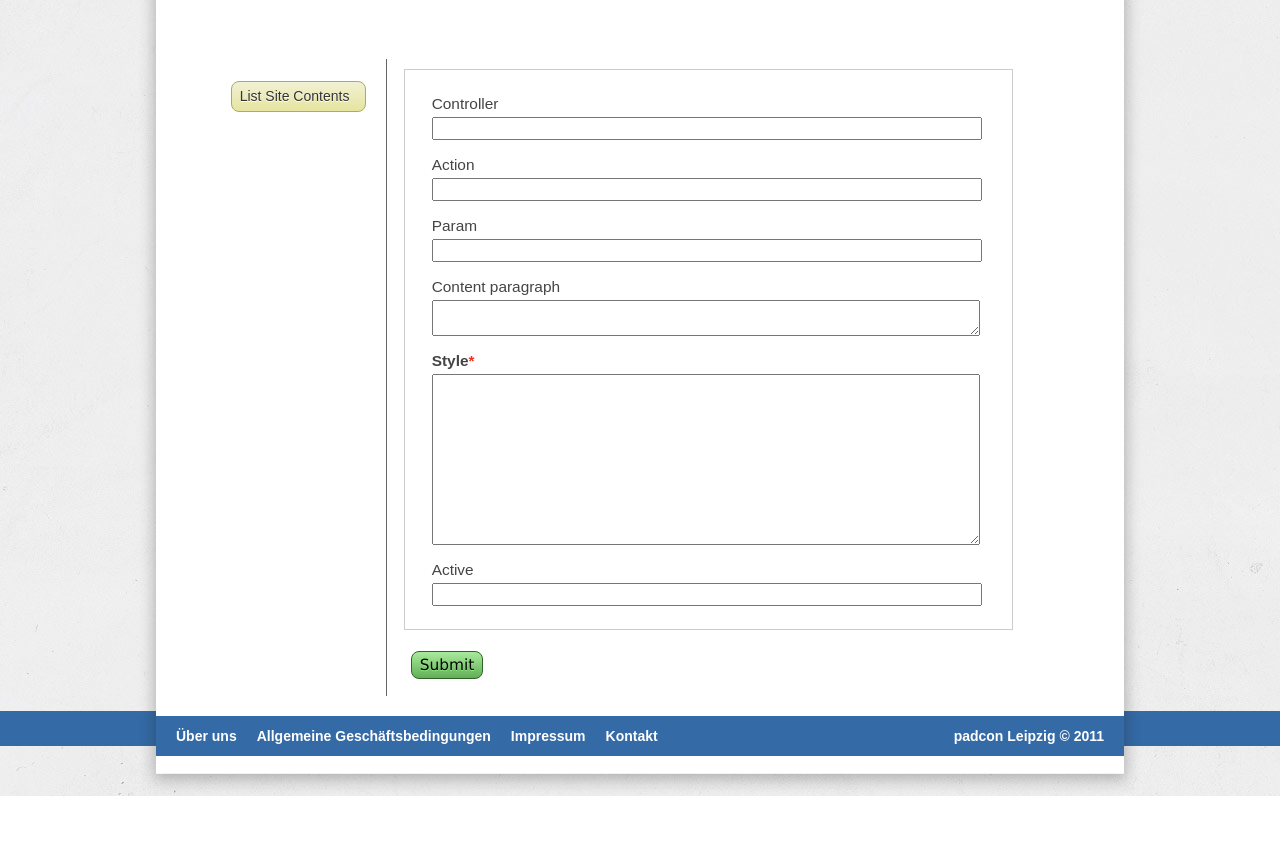
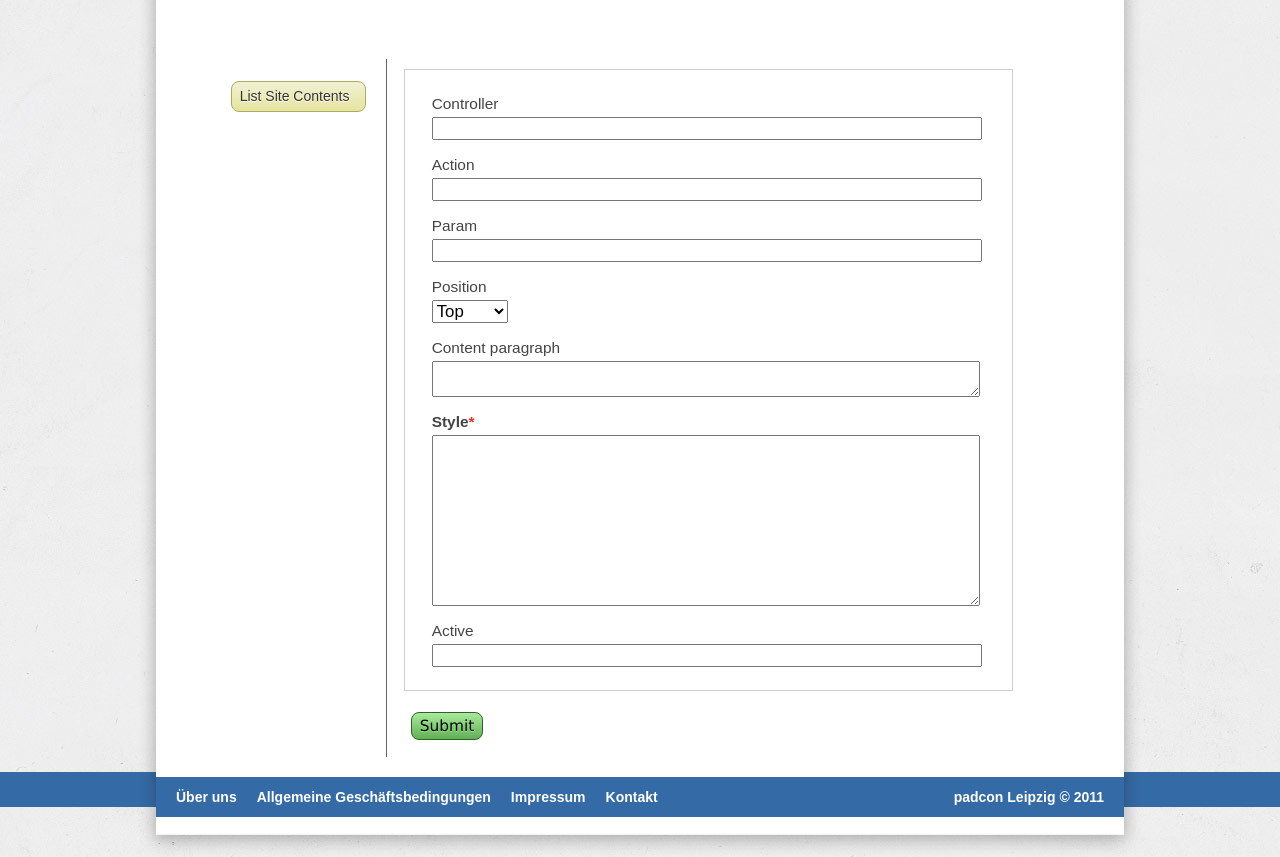
Before and after one commit to spatzschke/padcon-leipzig2011, a CakePHP app: the page made by app/views/site_contents/add.ctp in a window 1280 px wide. Shown: the part 392-1249 px from the top of the page. Before the commit the page ends 1188 px from the top, so only its background shows below. Run offline with PHP 8.4 and a stand-in for CakePHP, Linux system fonts and the light colour scheme; the template is opened without the code that fills it, so the values that code supplies are empty; form fields are guessed from the names that the template uses; some libraries are stand-ins or nearby versions.

Commit message:
fix show CMSComponent

```diff
--- a/app/views/elements/loadCMSContent.ctp
+++ b/app/views/elements/loadCMSContent.ctp
@@ -1,9 +1,8 @@
 <?php
-
-	if(empty($this->params['pass'][0])) {
-		$this->requestAction('SiteContents/loadCMSContent/'.$position.'/'.$this->params['controller'].'/'.$this->params['action'].'/');
+	if(empty($this->params['pass'])) {
+		$this->requestAction('Site_Contents/loadCMSContent/'.$position.'/'.$this->params['controller'].'/'.$this->params['action'].'/');
 	} else {
-		$this->requestAction('SiteContents/loadCMSContent/'.$position.'/'.$this->params['controller'].'/'.$this->params['action'].'/'.$this->params['pass'][0]);
+		$this->requestAction('Site_Contents/loadCMSContent/'.$position.'/'.$this->params['controller'].'/'.$this->params['action'].'/'.$this->params['pass'][0]);
 	}
 
 
--- a/app/views/site_contents/add.ctp
+++ b/app/views/site_contents/add.ctp
@@ -6,6 +6,15 @@
 		echo $this->Form->input('controller');
 		echo $this->Form->input('action');
 		echo $this->Form->input('param');
+		echo $this->Form->input('position', array(
+			'type' => 'select',
+			'options' => array(
+				'top' => 'Top',
+				'left' => 'Links',
+				'right' => 'Rechts',
+				'bottom' => 'Bottom'
+			)
+		));
 		echo $this->Form->input('content_paragraph');
 		echo '	<div class="input textarea required">
 					<label for="StyleContent">Style</label>
```
